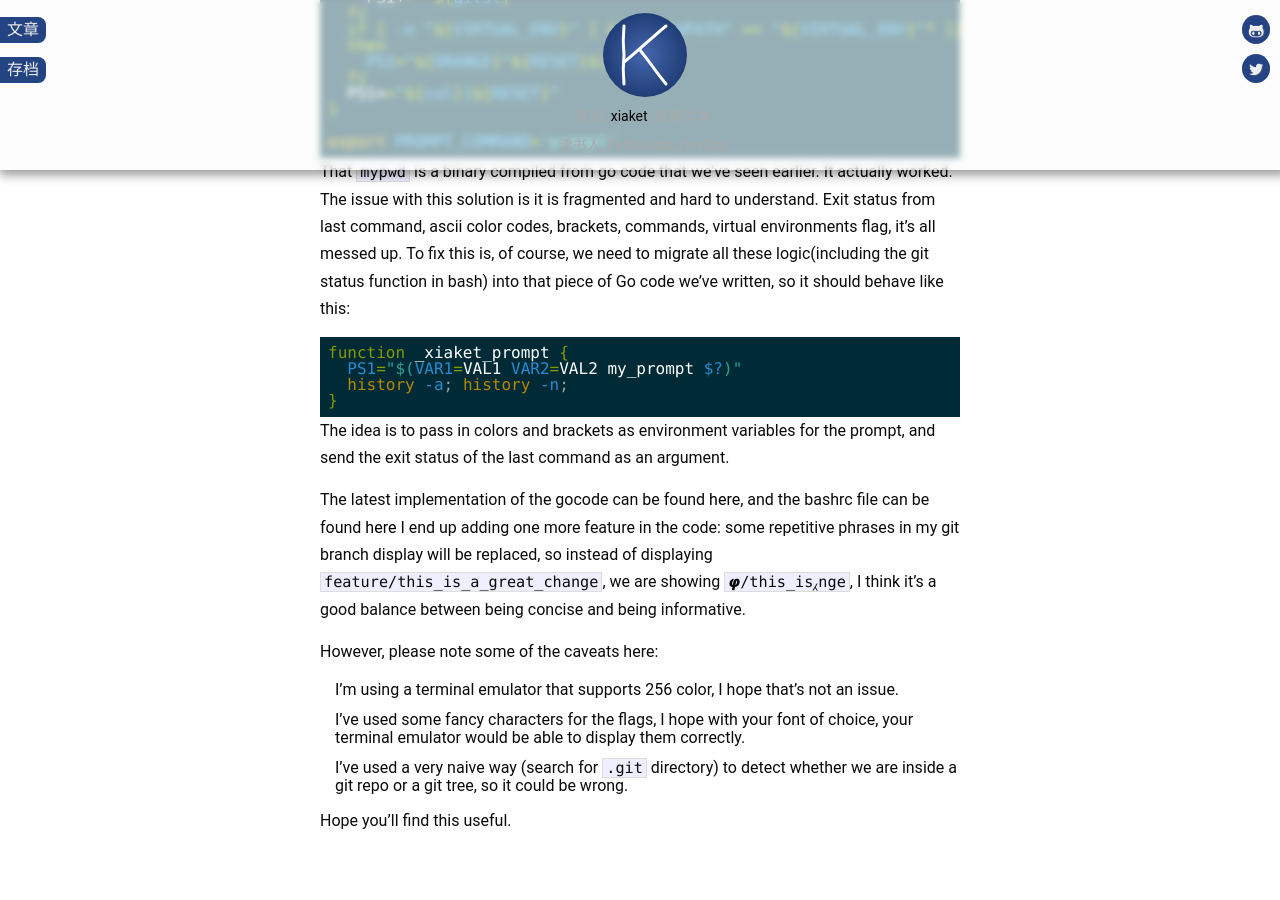
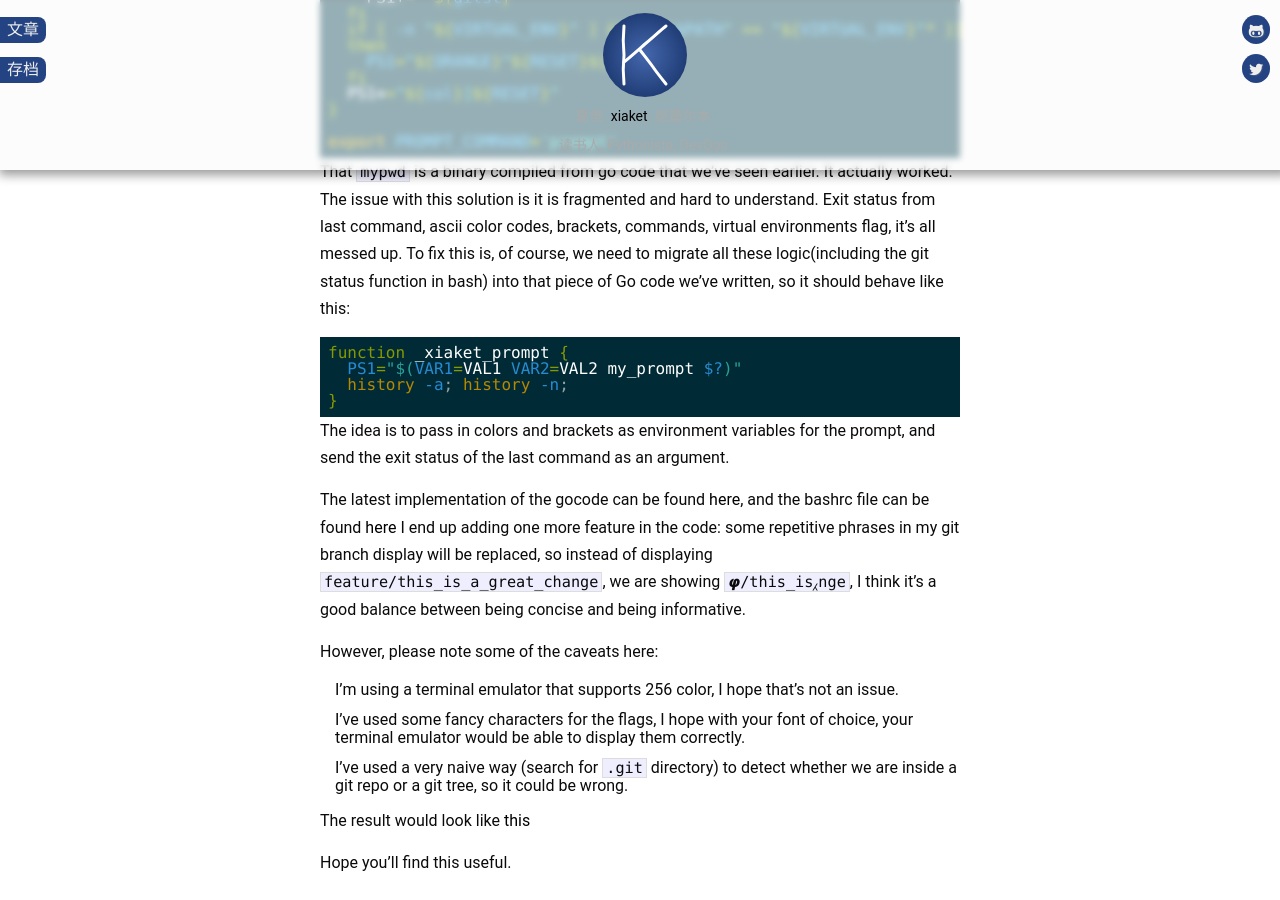
Before and after one commit to xiaket/xiaket.github.io, a Jekyll site: the page built from _posts/2018-05-17-bash-prompt-in-golang.md, in a window 1280 px wide and 900 px high, scrolled down 2122 px. Built offline with Jekyll 4.4.1, drawn with Linux system fonts in a browser that asks for light colours; before the commit the page ends 2980 px from its top, so only the background shows below that.

Commit message:
add asciinema recording.
Signed-off-by: Kai Xia <xiaket@gmail.com>

```diff
--- a/_posts/2018-05-17-bash-prompt-in-golang.md
+++ b/_posts/2018-05-17-bash-prompt-in-golang.md
@@ -110,4 +110,6 @@ However, please note some of the caveats here:
 * I've used some fancy characters for the flags, I hope with your font of choice, your terminal emulator would be able to display them correctly.
 * I've used a very naive way (search for `.git` directory) to detect whether we are inside a git repo or a git tree, so it could be wrong.
 
+The result would look like [this](https://asciinema.org/a/P2xARPZvKP8LWcV0SoXKnyg9Y)
+
 Hope you'll find this useful.
```
